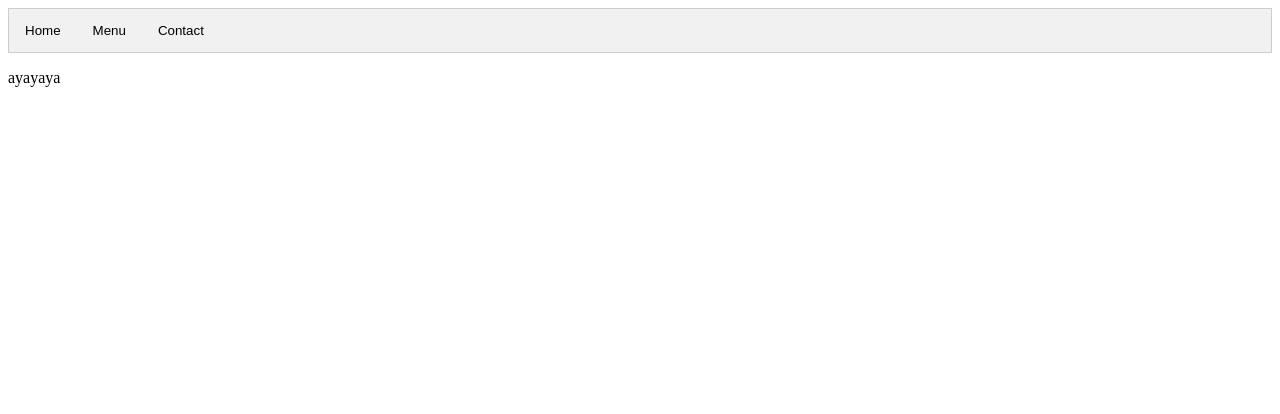
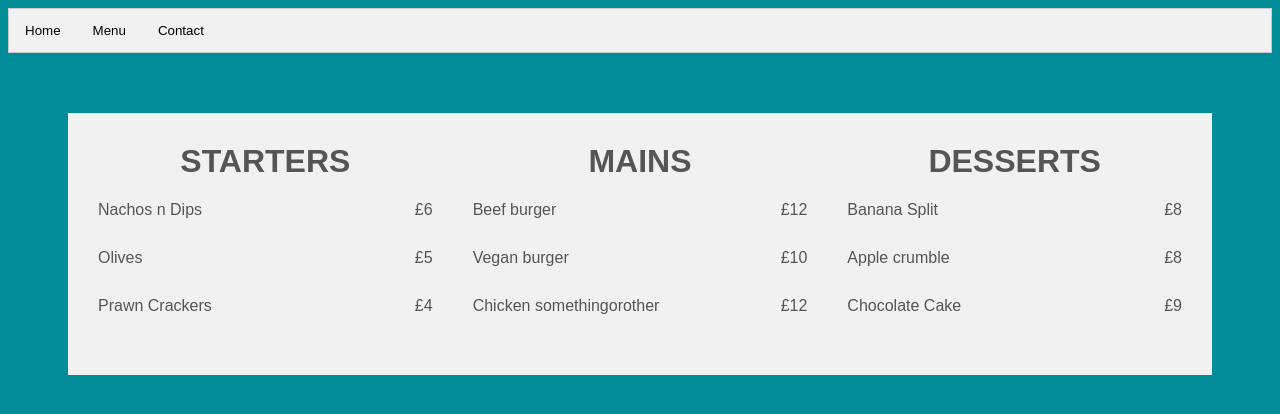
Before and after one commit to ollyjw/odin-restaurant, a website built with webpack: page dist/index.html in a window 1280 px wide. Both pictures are taken after a click on the button "Menu". Built offline with Linux system fonts and the light colour scheme.

Commit message:
added menu

```diff
--- a/src/displayHome.js
+++ b/src/displayHome.js
@@ -1,5 +1,10 @@
 function displayHome() {
     const content = document.getElementById('content');
+
+    const homeContainer = document.createElement('div');
+    homeContainer.classList.add('home-container');
+
+
     const title = document.createElement('h1');
     const img = document.createElement('img');
     const desc = document.createElement('p');
@@ -9,9 +14,11 @@ function displayHome() {
 
     desc.textContent = 'Lorem ipsum dolor sit amet consectetur adipisicing elit. Voluptatem in dignissimos tenetur vitae quasi odio possimus, necessitatibus earum velit veniam esse blanditiis alias nisi sapiente quaerat omnis eos ullam assumenda?';
 
-    content.appendChild(title);
-    content.appendChild(img);
-    content.appendChild(desc);
+    homeContainer.appendChild(title);
+    homeContainer.appendChild(img);
+    homeContainer.appendChild(desc);
+
+    content.appendChild(homeContainer);
 }
 
 export default displayHome;
--- a/src/displayMenu.js
+++ b/src/displayMenu.js
@@ -1,10 +1,57 @@
 function displayMenu() {
     const content = document.getElementById('content');
 
-    const text = document.createElement('p');
-    text.textContent = 'ayayaya';
+    const menuContainer = document.createElement('div');
+    menuContainer.classList.add('content-box');
 
-    content.appendChild(text);
+    const grid = document.createElement('div');
+    grid.classList.add('grid');
+    menuContainer.appendChild(grid);
+
+    const menuCategories = (name) => {
+        const category = document.createElement('div');
+        category.classList.add('menu-category');
+        category.setAttribute('id', name);
+        grid.appendChild(category);
+
+        const h1 = document.createElement('h1');
+        h1.textContent = name;
+        category.appendChild(h1);
+
+        return category;
+    }
+
+    const starters = menuCategories('starters');
+    const mains = menuCategories('mains');
+    const desserts = menuCategories('desserts');
+
+    const menuItems = (name, price, category) => {
+        const item = document.createElement('div');
+        item.classList.add('menu-item');
+
+        const itemName = document.createElement('div');
+        itemName.textContent = name;
+        item.appendChild(itemName);
+
+        const itemPrice = document.createElement('div');
+        itemPrice.textContent = price;
+        item.appendChild(itemPrice);
+
+        category.appendChild(item);
+    };
+
+    menuItems('Nachos n Dips', '£6', starters);
+    menuItems('Olives', '£5', starters);
+    menuItems('Prawn Crackers', '£4', starters);
+    menuItems('Beef burger', '£12', mains);
+    menuItems('Vegan burger', '£10', mains);
+    menuItems('Chicken somethingorother', '£12', mains);
+    menuItems('Banana Split', '£8', desserts);
+    menuItems('Apple crumble', '£8', desserts);
+    menuItems('Chocolate Cake', '£9', desserts);
+
+
+    content.appendChild(menuContainer);
 }
 
 export default displayMenu;
```
Also changed, not shown: dist/index.html, dist/main.js.
